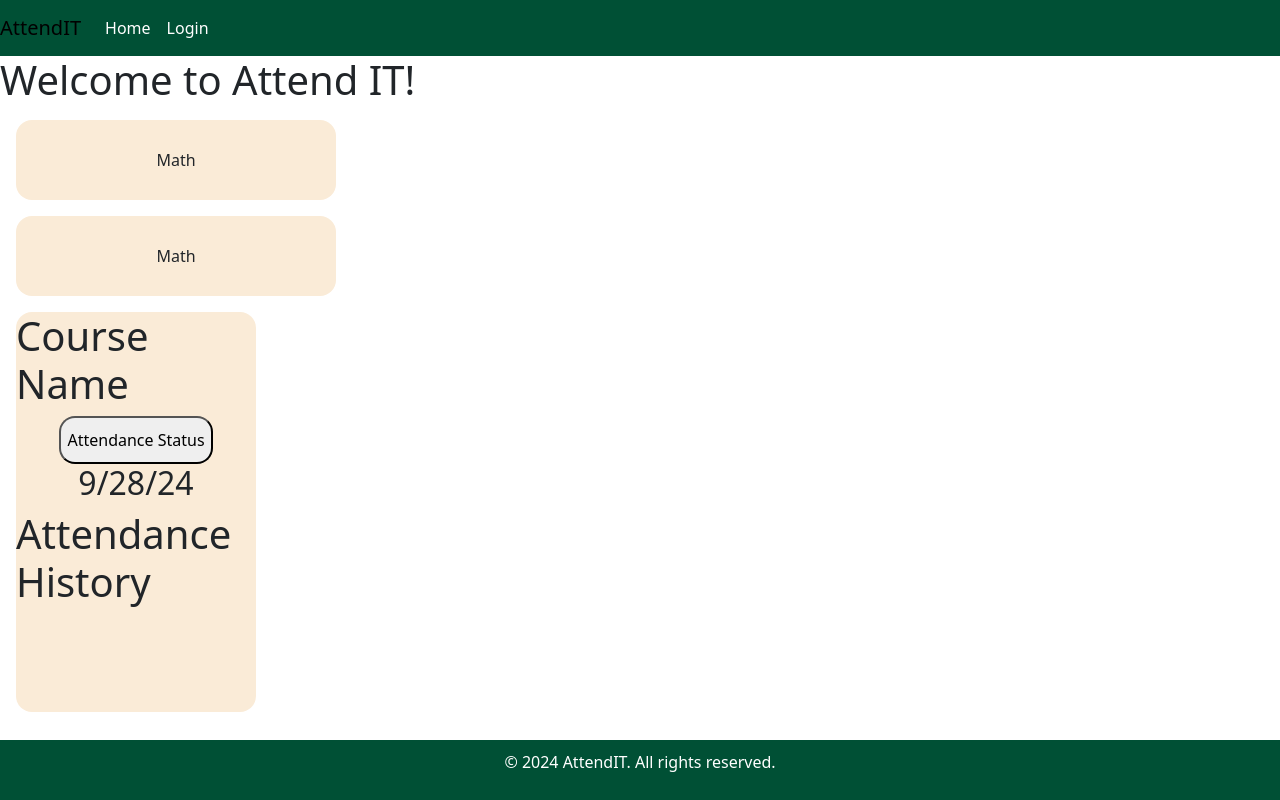
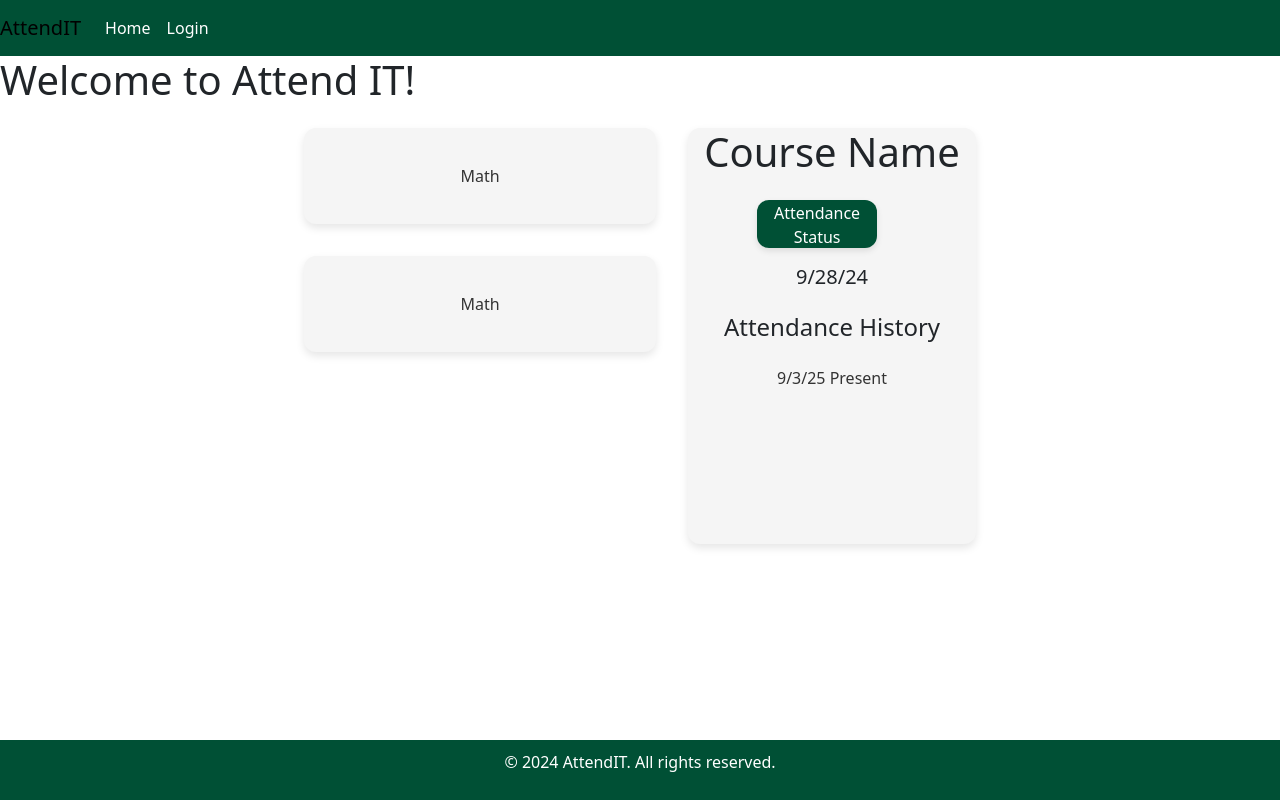
Before and after one commit to jacoblebo/AttendIT, a Flask app: page / in a window 1280 px wide. Run offline with Flask 3, Linux system fonts and the light colour scheme.

Commit message:
Better colors and correct alignment of cards

```diff
--- a/static/css/styles.css
+++ b/static/css/styles.css
@@ -1,6 +1,5 @@
-/* This line is for testing purposes */
-
-nav{
+/* General styling for navigation and footer */
+nav {
     background-color: #005035;
     color: white;
 }
@@ -32,40 +31,84 @@ footer {
     bottom: 0;
     width: 100%;
 }
-/* card style */
-.card_style {
-    border-radius: 1rem;
-    background-color: antiquewhite;
-    width: 20rem;
-    height: 5rem;
+
+/* Horizontal content alignment */
+.horizontal_main_content {
     display: flex;
     flex-direction: row;
-    align-items: center;    /* Vertically centers the content */
-    justify-content: center; /* Horizontally centers the content */
+    align-items: left;
+    justify-content: center;
+}
+
+/* Card container styles */
+.vertical_cards {
+    display: flex;
+    flex-direction: column;
+}
+
+/* Style for general cards */
+.card_style {
+    border-radius: 0.75rem;
+    background-color: #F5F5F5;
+    width: 22rem;
+    height: 6rem;
+    display: flex;
+    flex-direction: row;
+    align-items: center;
+    justify-content: center;
     margin: 1rem;
+    box-shadow: 0 4px 8px rgba(0, 0, 0, 0.1);
+    transition: transform 0.2s, box-shadow 0.2s;
+}
+
+.card_style:hover {
+    transform: translateY(-5px);
+    box-shadow: 0 6px 12px rgba(0, 0, 0, 0.15);
 }
 
 .card_style p {
-    margin: 0; /* Remove default margin from p */
+    margin: 0;
+    color: #333;
 }
 
-
-.card_course_status_style{
-    border-radius: 1rem;
-    background-color: antiquewhite;
-    width: 15rem;
-    height: 25rem;
+/* Style for course status cards */
+.card_course_status_style {
+    border-radius: 0.75rem;
+    background-color: #F5F5F5;
+    width: 18rem;
+    height: 26rem;
     display: flex;
     flex-direction: column;
-    align-items: center;    /* Vertically centers the content */
-    justify-content: left; /* Horizontally centers the content */
+    align-items: center;
+    justify-content: flex-start;
     margin: 1rem;
+    gap: 1rem;
+    box-shadow: 0 4px 8px rgba(0, 0, 0, 0.1);
+    transition: transform 0.2s, box-shadow 0.2s;
+}
 
+.card_course_status_style:hover {
+    transform: translateY(-5px);
+    box-shadow: 0 6px 12px rgba(0, 0, 0, 0.15);
 }
-.card_course_style p {
-    margin: 0; /* Remove default margin from p */
+
+.card_course_status_style p {
+    color: #333;
 }
+
 .card_course_status_style button {
     height: 3rem;
-    border-radius: 1rem;
+    width: 80%;
+    border-radius: 0.75rem;
+    background-color: #005035;
+    color: white;
+    border: none;
+    cursor: pointer;
+    box-shadow: 0 3px 6px rgba(0, 0, 0, 0.1);
+    transition: background-color 0.2s, box-shadow 0.2s;
 }
+
+.card_course_status_style button:hover {
+    background-color: #004026;
+    box-shadow: 0 4px 8px rgba(0, 0, 0, 0.15);
+}
--- a/templates/card_course.html
+++ b/templates/card_course.html
@@ -1,11 +1,12 @@
 
 {% block content %}
-<div class="card_style">
-    <p>Math</p>
-</div>
-<div class="card_style">
-    <p>Math</p>
+<div class="vertical_cards">
+    <div class="card_style">
+        <p>Math</p>
+    </div>
+    <div class="card_style">
+        <p>Math</p>
+    </div>
 </div>
 
-</div>
 {% endblock %}
--- a/templates/card_course_status.html
+++ b/templates/card_course_status.html
@@ -4,9 +4,9 @@
     <form action="">
         <button type="submit">Attendance Status</button>
     </form>
-    <h2>9/28/24</h2>
-    <h1>Attendance History</h1>
-    <p></p>
+    <h5>9/28/24</h5>
+    <h4>Attendance History</h4>
+    <p>9/3/25 Present</p>
 </div>
 
 
--- a/templates/home.html
+++ b/templates/home.html
@@ -3,6 +3,9 @@
 
 {% block content %}
     <h1>Welcome to Attend IT!</h1>
+    <div class="horizontal_main_content">
     {% include 'card_course.html' %}
     {% include 'card_course_status.html' %}
+    </div>
+
 {% endblock %}
```
